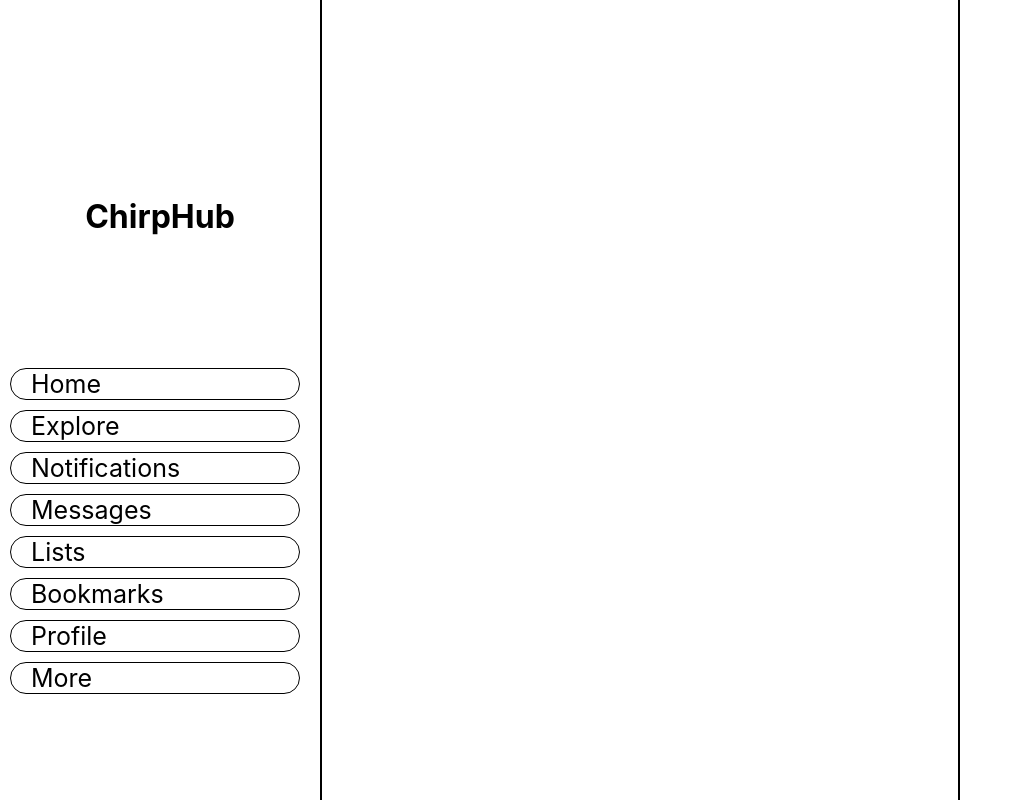
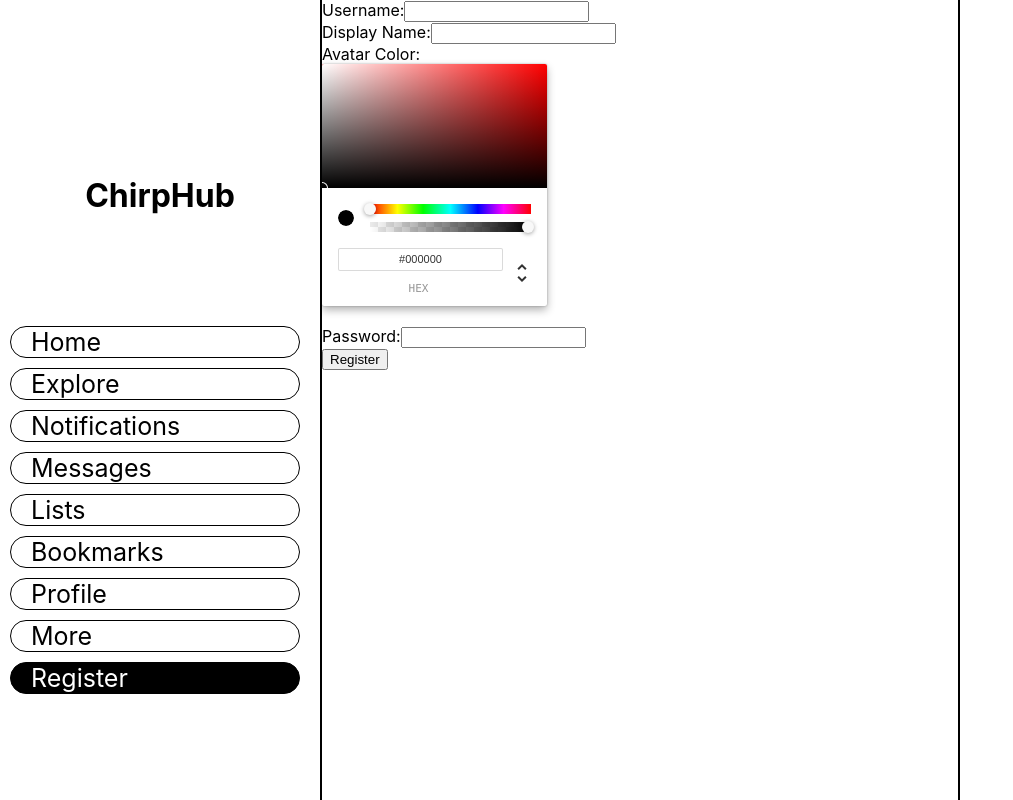
Before and after one commit to josephlarrivy/chirphub, a React (Create React App) app: page /register in a window 1280 px wide. Shown: the whole page, without its empty margins (0-1013 px from the left). Built offline with nearby package versions, Linux system fonts and the light colour scheme.

Commit message:
registration and tokens working

```diff
--- a/package.json
+++ b/package.json
@@ -8,6 +8,7 @@
     "@testing-library/user-event": "^13.5.0",
     "axios": "^1.4.0",
     "react": "^18.2.0",
+    "react-color": "^2.19.3",
     "react-dom": "^18.2.0",
     "react-router-dom": "^6.11.1",
     "react-scripts": "5.0.1",
--- a/src/common/AppRoutes.js
+++ b/src/common/AppRoutes.js
@@ -2,7 +2,7 @@ import React from "react";
 import { Routes, Route, BrowserRouter } from 'react-router-dom'
 import Feed from "../components/Feed";
 import NavBar from "../components/NavBar";
-import TestComponent from "../components/TestComponent";
+import RegisterForm from "../forms/RegisterForm";
 
 
 import '../styles/AppRoutes.css'
@@ -20,8 +20,8 @@ const AppRoutes = () => {
             <Route exact path="/"
               element={<Feed />}
             />
-            <Route exact path="/test"
-              element={<TestComponent />}
+            <Route exact path="/register"
+              element={<RegisterForm />}
             />
           </Routes>
         </div>
--- a/src/common/api.js
+++ b/src/common/api.js
@@ -19,7 +19,13 @@ class ApiRequest {
   static async test(formData) {
     const data = formData;
     return (
-      await this.makeRequest('get', '/test', null, data)
+      await this.makeRequest('POST', '/test', null, data)
+    )
+  }
+
+  static async register(data) {
+    return (
+      await this.makeRequest('POST', '/register', null, data)
     )
   }
 
--- a/src/components/NavBar.js
+++ b/src/components/NavBar.js
@@ -57,6 +57,12 @@ const NavBar = () => {
           ? "nav-item active"
           : "nav-item"
         }>More</Link>
+      <Link
+        to="/register"
+        className={location.pathname === "/register"
+          ? "nav-item active"
+          : "nav-item"
+        }>Register</Link>
     </div>
   );
 }
--- a/src/components/TestComponent.js
+++ /dev/null
@@ -1,13 +0,0 @@
-import React from "react";
-
-
-const TestComponent = () => {
-
-  return (
-    <div>
-      <p>test</p>
-    </div>
-  )
-}
-
-export default TestComponent;
--- a/src/forms/PostChirpForm.js
+++ b/src/forms/PostChirpForm.js
@@ -4,14 +4,9 @@ import ApiRequest from "../common/api";
 const PostChirpForm = () => {
 
 
-  const makeTestRequest = async () => {
-    const response = await ApiRequest.test()
-    console.log(response)
-  }
-
   return (
     <div>
-      <button onClick={() => {makeTestRequest()}}>TEST</button>
+
 
     </div>
   )
--- /dev/null
+++ b/src/forms/RegisterForm.js
@@ -0,0 +1,67 @@
+import React, { useState } from "react";
+import { ChromePicker } from "react-color";
+import ApiRequest from "../common/api";
+
+const RegisterForm = () => {
+  const [username, setUsername] = useState("");
+  const [displayname, setDisplayname] = useState("");
+  const [avatarColor, setAvatarColor] = useState("#000000");
+  const [password, setPassword] = useState("");
+
+  const handleSubmit = async (event) => {
+    event.preventDefault();
+    const response = await ApiRequest.register({
+      username,
+      displayname,
+      avatarColor,
+      password,
+    });
+    console.log(response.data.token);
+  };
+
+  const handleColorChange = (color) => {
+    setAvatarColor(color.hex);
+  };
+
+  return (
+    <div>
+      <form onSubmit={handleSubmit}>
+        <label>
+          Username:
+          <input
+            type="text"
+            value={username}
+            onChange={(e) => setUsername(e.target.value)}
+          />
+        </label>
+        <br />
+        <label>
+          Display Name:
+          <input
+            type="text"
+            value={displayname}
+            onChange={(e) => setDisplayname(e.target.value)}
+          />
+        </label>
+        <br />
+        <label>
+          Avatar Color:
+          <ChromePicker color={avatarColor} onChange={handleColorChange} />
+        </label>
+        <br />
+        <label>
+          Password:
+          <input
+            type="password"
+            value={password}
+            onChange={(e) => setPassword(e.target.value)}
+          />
+        </label>
+        <br />
+        <button type="submit">Register</button>
+      </form>
+    </div>
+  );
+};
+
+export default RegisterForm;
```
Also changed, not shown: 1 other file (tests, documents, lock files or other folders).
